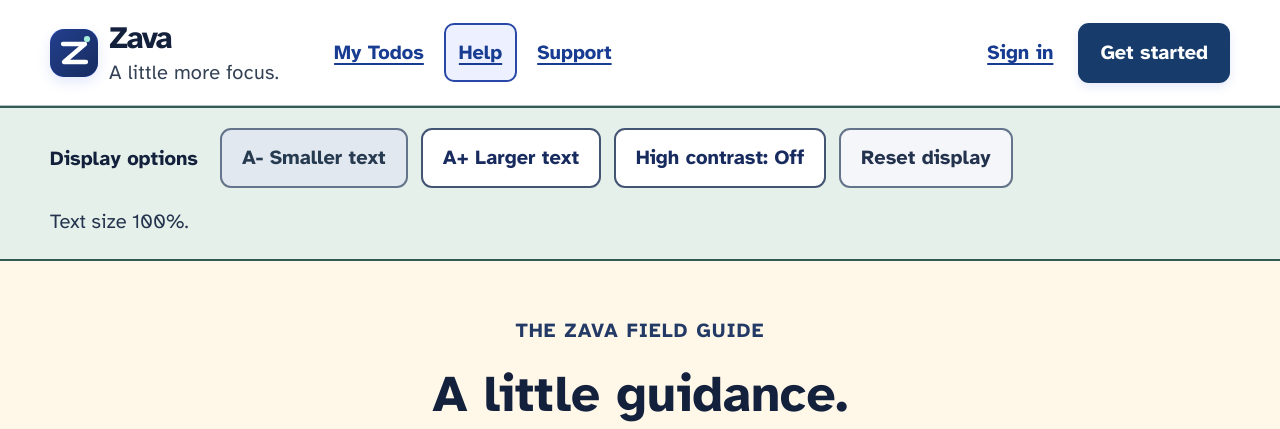
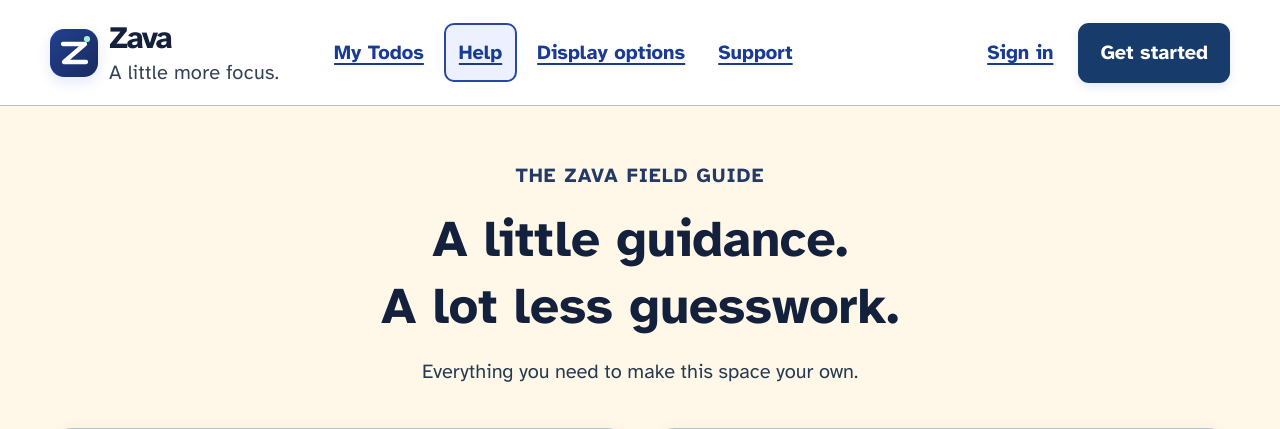
Before and after one commit to bulentozkir/marmara-demo, an ASP.NET Core app: page /Home/Help in a window 1280 px wide. Shown: the top 429 px of the page. Run offline with ASP.NET Core 8, Linux system fonts and the light colour scheme; the project's own start-up code is not run, and a stand-in starts its controllers and pages; some libraries are stand-ins or nearby versions.

Commit message:
Move reading preferences to a dedicated Display options page
Add the Display options top-menu link and preview, preserve preferences across all pages, retain accessible validation focus and test public page/navigation behavior.

Co-authored-by: Copilot <223556219+Copilot@users.noreply.github.com>

```diff
--- a/src/TodoApp/Controllers/HomeController.cs
+++ b/src/TodoApp/Controllers/HomeController.cs
@@ -27,6 +27,8 @@ namespace DotNetCoreSqlDb.Controllers
 
         public IActionResult Support() => View();
 
+        public IActionResult DisplayOptions() => View();
+
         [ResponseCache(Duration = 0, Location = ResponseCacheLocation.None, NoStore = true)]
         public IActionResult Error()
         {
--- a/src/TodoApp/Views/Home/Help.cshtml
+++ b/src/TodoApp/Views/Home/Help.cshtml
@@ -10,7 +10,7 @@
 <section class="panel faq-panel" aria-labelledby="faq-heading">
     <span class="eyebrow">GOOD QUESTIONS</span><h2 id="faq-heading">A few things worth knowing.</h2>
     <details><summary>Who can see my Todos?</summary><p>Only your signed-in account can view or delete your Todos. Other accounts cannot access your list, even if they know a Todo's address or number.</p></details>
-    <details><summary>How can I make the app easier to read?</summary><p>Use Display options near the top of every page to increase text up to 200% or enable a black-and-white high-contrast display. Your browser saves these settings on this device. Use Tab to move through links and controls; a strong focus outline shows your position. Reset display restores the larger-text default.</p></details>
+    <details><summary>How can I make the app easier to read?</summary><p>Open Display options from the top menu to increase text up to 200% or enable a black-and-white high-contrast display. Your browser saves these settings on this device and applies them throughout the app. Use Tab to move through links and controls; a strong focus outline shows your position. Reset display restores the larger-text default.</p></details>
     <details><summary>Will my list still be here when I come back?</summary><p>Yes. Accounts and Todos are stored in the application's SQL database, not just in your browser. Sign back in with the same account to see your list.</p></details>
     <details><summary>How does Todo search work?</summary><p>Search uses Azure AI Search and always filters to your account. Newly added or removed Todos are synchronized through a durable SQL queue, usually within a few seconds. The Free demo service shares 50 MB of storage and a 10,000-document allowance, with one of its three available indexes used by this app.</p></details>
     <details><summary>What makes a strong password?</summary><p>Use at least 12 characters, including an uppercase letter, a lowercase letter, a number, and a symbol. Choose something unique to this account. Passwords are stored as salted hashes, never as readable passwords.</p></details>
--- a/src/TodoApp/Views/Shared/_Layout.cshtml
+++ b/src/TodoApp/Views/Shared/_Layout.cshtml
@@ -37,6 +37,7 @@
             <nav class="primary-nav" aria-label="Main navigation">
                 <a class="menu-link @(controller == "Todos" ? "active" : "")" asp-controller="Todos" asp-action="Index" aria-current="@(controller == "Todos" ? "page" : null)">My Todos</a>
                 <a class="menu-link @(action == "Help" ? "active" : "")" asp-controller="Home" asp-action="Help" aria-current="@(action == "Help" ? "page" : null)">Help</a>
+                <a class="menu-link @(action == "DisplayOptions" ? "active" : "")" asp-controller="Home" asp-action="DisplayOptions" aria-current="@(action == "DisplayOptions" ? "page" : null)">Display options</a>
                 <a class="menu-link @(action == "Support" ? "active" : "")" asp-controller="Home" asp-action="Support" aria-current="@(action == "Support" ? "page" : null)">Support</a>
             </nav>
             <div class="account-nav">
@@ -57,18 +58,6 @@
             </div>
         </div>
     </header>
-    <section class="reading-toolbar" aria-label="Display options">
-        <div class="shell reading-toolbar-inner">
-            <strong>Display options</strong>
-            <div class="reading-controls">
-                <button type="button" class="button button-secondary" data-reading-action="decrease">A- Smaller text</button>
-                <button type="button" class="button button-secondary" data-reading-action="increase">A+ Larger text</button>
-                <button type="button" class="button button-secondary" data-reading-action="contrast" aria-pressed="false">High contrast: Off</button>
-                <button type="button" class="button button-quiet" data-reading-action="reset">Reset display</button>
-            </div>
-            <span id="reading-status" class="reading-status" role="status" aria-live="polite"></span>
-        </div>
-    </section>
     <main id="main-content" class="shell page-main" tabindex="-1">
         @if (TempData["StatusMessage"] is string message)
         {
--- a/src/TodoApp/wwwroot/css/site.css
+++ b/src/TodoApp/wwwroot/css/site.css
@@ -345,6 +345,11 @@ a:not(.button):not(.brand) { color: #173c91; text-decoration: underline; text-un
 .reading-controls { display: flex; flex-wrap: wrap; gap: .65rem; }
 .reading-controls .button { flex: 1 1 auto; min-inline-size: 0; }
 .reading-status { flex-basis: 100%; color: #24334d; }
+.display-options-grid { display: grid; grid-template-columns: repeat(auto-fit, minmax(min(100%, 22rem), 1fr)); gap: 1.5rem; }
+.display-options-panel { padding: 1.5rem; }
+.display-options-panel .reading-controls { margin-block: 1.5rem; }
+.display-options-panel .reading-status { margin-block: 1.5rem; }
+.character-preview { font-size: 2rem; font-weight: 700; letter-spacing: .12em; overflow-wrap: anywhere; }
 
 html[data-contrast="high"] { --ink: #000; --muted: #000; --primary: #000; --primary-hover: #222; --canvas: #fff; --line: #333; }
 html[data-contrast="high"] :is(body, .site-header, .panel, .workspace-hero, .task-count, .icon-tile, .reading-toolbar, .count-pill, .security-badge, .help-callout, .support-art, .story-preview, .todo-item, .status-banner, .form-control, .empty-illustration, .empty-paper) { background: #fff; color: #000; box-shadow: none; border-color: #333; }
@@ -361,5 +366,5 @@ html[data-contrast="high"] .input-validation-error { border: 4px double #000; }
   .reading-controls { width: 100%; }
   .header-inner { gap: 1rem; }
   .auth-story h1 { font-size: 2rem; }
-  .capture-panel, .list-panel, .auth-panel, .settings-panel { padding: 1rem; }
+  .capture-panel, .list-panel, .auth-panel, .settings-panel, .display-options-panel { padding: 1rem; }
 }
--- a/src/TodoApp/wwwroot/js/reading-options.js
+++ b/src/TodoApp/wwwroot/js/reading-options.js
@@ -30,10 +30,6 @@
     document.addEventListener("DOMContentLoaded", () => {
         const controls = document.querySelectorAll("[data-reading-action]");
         const status = document.getElementById("reading-status");
-        if (!status || controls.length === 0) {
-            console.error("The display options controls are missing.");
-            return;
-        }
 
         function update() {
             controls.forEach((button) => {
@@ -44,7 +40,7 @@
                     button.textContent = `High contrast: ${contrast ? "On" : "Off"}`;
                 }
             });
-            status.textContent = `Text size ${Math.round(scale * 100)}%. ${notice}`;
+            if (status) status.textContent = `Text size ${Math.round(scale * 100)}%. ${notice}`;
         }
 
         controls.forEach((button) => {
```
Also changed, not shown: src/TodoApp/Views/Home/DisplayOptions.cshtml (added, +29 -0 lines), tests/TodoApp.Tests/AccountAndTodoTests.cs (+16 -1 lines), README.md.
